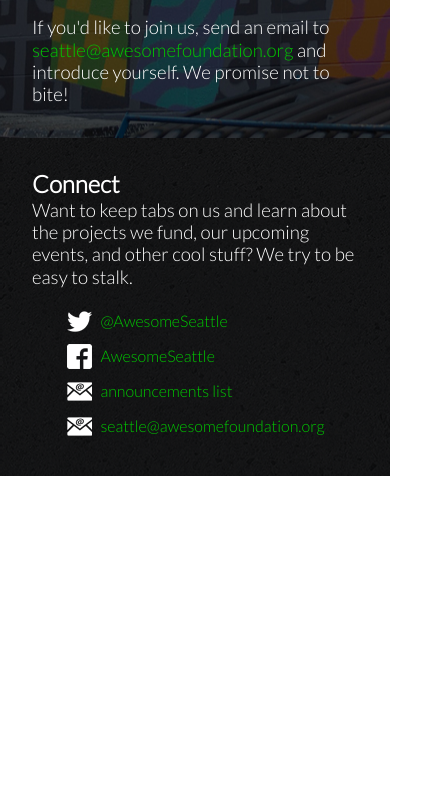
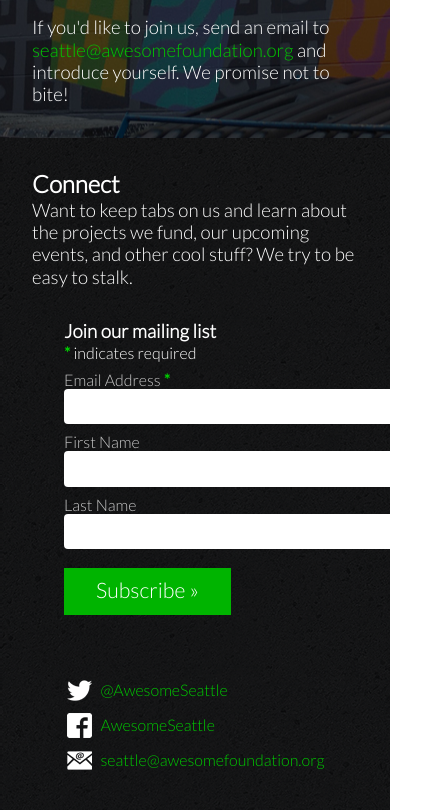
Before and after one commit to nkkl/afsea, a plain HTML site: page index.html in a window 390 px wide. Shown: the part 2569-3379 px from the top of the page, 432 px wide, since content can reach past the window. Before the commit the page ends 3045 px from the top, so only its background shows below. Drawn offline with Linux system fonts and the light colour scheme.

Commit message:
Added Mailchimp subscription widget
- added widget
- custom styling on widget
- works ok on mobile but not amazing

```diff
--- a/index.html
+++ b/index.html
@@ -71,10 +71,52 @@
 
 		<p>Want to keep tabs on us and learn about the projects we fund, our upcoming events, and other cool stuff? We try to be easy to stalk.</p>
 
+		<!-- Begin MailChimp Signup Form -->
+		<div id="mc_embed_signup">
+			<form action="//awesomeseattle.us11.list-manage.com/subscribe/post?u=3a42c03e98adf5673ec0bcb2a&amp;id=e1a481ce71" method="post" id="mc-embedded-subscribe-form" name="mc-embedded-subscribe-form" class="validate" target="_blank" novalidate>
+			    <div id="mc_embed_signup_scroll">
+					<h3>Join our mailing list</h3>
+
+					<div class="indicates-required">
+						<span class="asterisk">*</span> indicates required
+					</div>
+
+					<div class="mc-field-group">
+						<label for="mce-EMAIL">Email Address  <span class="asterisk">*</span>
+						</label><br/>
+						<input type="email" value="" name="EMAIL" class="required email" id="mce-EMAIL">
+					</div>
+
+					<div class="mc-field-group">
+						<label for="mce-FNAME">First Name </label><br/>
+						<input type="text" value="" name="FNAME" class="" id="mce-FNAME">
+					</div>
+
+					<div class="mc-field-group">
+						<label for="mce-LNAME">Last Name </label><br/>
+						<input type="text" value="" name="LNAME" class="" id="mce-LNAME">
+					</div>
+
+					<div id="mce-responses" class="clear">
+						<div class="response" id="mce-error-response" style="display:none"></div>
+						<div class="response" id="mce-success-response" style="display:none"></div>
+					</div>    <!-- real people should not fill this in and expect good things - do not remove this or risk form bot signups-->
+
+			    	<div style="position: absolute; left: -5000px;"><input type="text" name="b_3a42c03e98adf5673ec0bcb2a_e1a481ce71" tabindex="-1" value=""></div>
+
+			    	<div class="clear">
+			    		<input type="submit" value="Subscribe &raquo;" name="subscribe" id="mc-embedded-subscribe" class="button">
+		    		</div>
+			    </div>
+			</form>
+		</div>
+		<!--End mc_embed_signup-->
+
+		<br/>
+
 		<ul>
 			<li><a href="http://twitter.com/awesomeseattle" class="twitter">@AwesomeSeattle</a></li>
 			<li><a href="https://www.facebook.com/AwesomeSeattle" class="facebook">AwesomeSeattle</a></li>
-			<li><a href="http://groups.google.com/group/AFSEA-announce" class="email">announcements list</a></li>
 			<li><a href="mailto:seattle@awesomefoundation.org" class="email">seattle@awesomefoundation.org</a></li>
 		</ul>
 	</div>
--- a/main.css
+++ b/main.css
@@ -149,6 +149,66 @@ div {
 	list-style-type: none;
 }
 
+/* MAILCHIMP SIGNUP FORM */
+#mc_embed_signup {
+	display: inline-block;
+	margin: auto;
+	padding: 0;
+}
+
+#mc_embed_signup_scroll {
+	margin: 0;
+	display: inline-block;
+}
+
+.indicates-required {
+	margin: 0;
+	padding: 0;
+}
+
+.asterisk {
+	color: rgb(0,200,0);
+	font-weight: bold;
+}
+
+.mc-field-group {
+	margin: .5em auto;
+	padding: 0;
+}
+
+.mc-field-group label {
+	color: rgb(200,200,200);
+}
+
+.mc-field-group input {
+	width: 30em;
+	max-width: 100%;
+	font-size: 12pt;
+	padding: .5em;
+	border: none;
+	border-radius: .25em;
+}
+
+.clear {
+	margin: 0;
+	padding: 0;
+}
+
+.clear input {
+	background-color: rgb(0,180,0);
+	border: none;
+	outline: none;
+	margin: .5em auto;
+	padding: .5em 1.5em;
+	font-size: 16pt;
+	color: white;
+}
+
+.clear input:hover {
+	cursor: pointer;
+	background-color: rgb(0,200,0);
+}
+
 /* MOBILE VERSION */
 @media (max-width: 767px) {
 	#header {}
@@ -174,6 +234,10 @@ div {
 	}
 
 	#connect {}
+
+	.mc-field-group input {
+		width: 20em;
+	}
 }
 
 /* TABLET VERSION */
```
